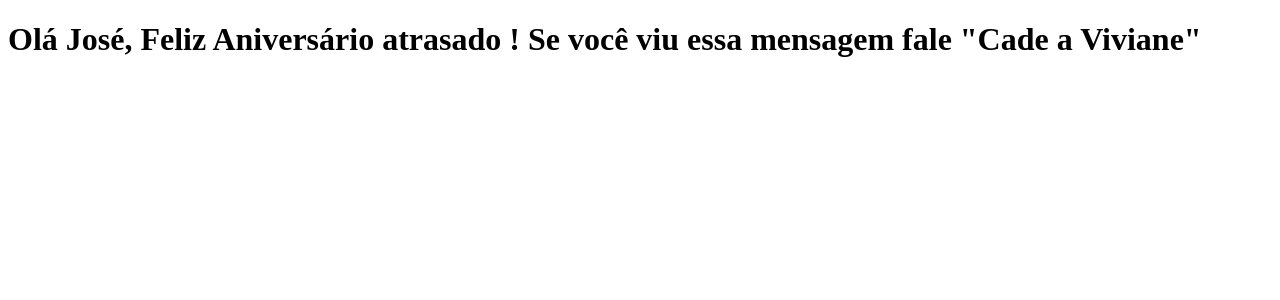
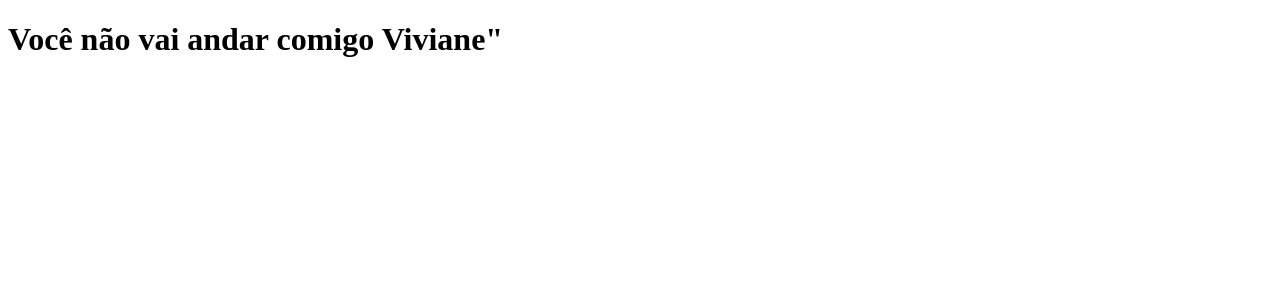
Before and after one commit to cRafaelSilva/clone-tabnews.com.br, a Next.js app: page / in a window 1280 px wide. Shown: the top 300 px of the page. Built offline with nearby package versions, Linux system fonts and the light colour scheme.

Commit message:
Mudando a mensagem

```diff
--- a/pages/index.js
+++ b/pages/index.js
@@ -1,5 +1,5 @@
 function Home() {
-    return <h1>Olá José, Feliz Aniversário atrasado ! Se você viu essa mensagem fale "Cade a Viviane"</h1>
+    return <h1>Você não vai andar comigo Viviane"</h1>
 }
 
 export default Home
```
